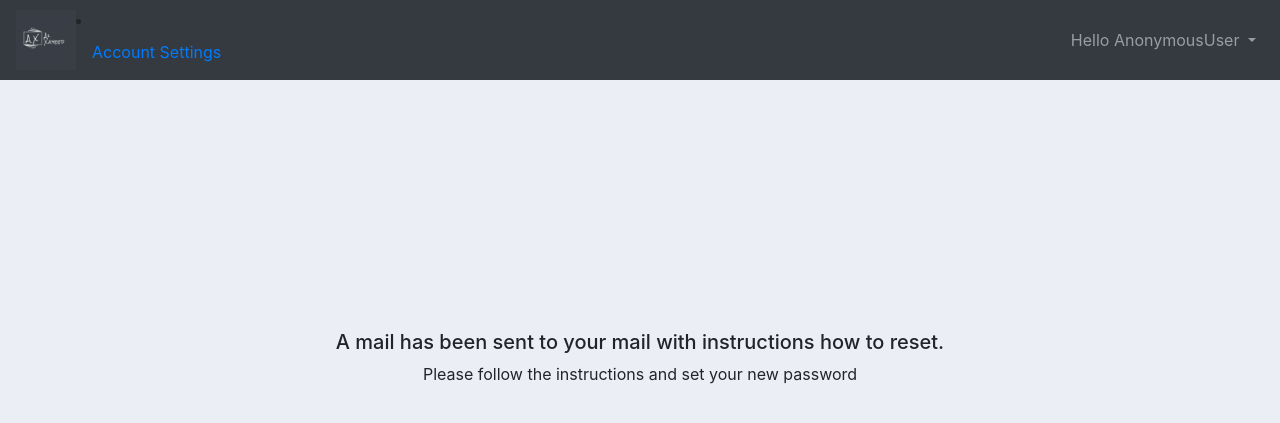
After one commit to alxayeed/customer-management, a Django app: page /reset-password-sent/ in a window 1280 px wide. The commit adds this page. Shown: the top 423 px of the page. Run offline with Django 3.2, Linux system fonts and the light colour scheme; some libraries are stand-ins or nearby versions.

Commit message:
password reset functionality added

```diff
--- a/accounts/templates/accounts/login.html
+++ b/accounts/templates/accounts/login.html
@@ -130,10 +130,10 @@
 					</form>
 
 				</div>
-
 				<div class="mt-4">
-					<div class="d-flex justify-content-center links">
-						Don't have an account? <a href="{% url 'signup' %}" class="ml-2">Sign Up</a>
+					<div>
+						<a class="btn btn-info d-flex justify-content-center links" href="{% url 'signup' %}" class="ml-2">Sign Up</a>
+						<a class="btn btn-danger d-flex justify-content-center links" href="{% url 'reset_password' %}" class="ml-2">Forgot password</a>
 					</div>
 
 				</div>
--- /dev/null
+++ b/accounts/templates/accounts/reset_password_sent.html
@@ -0,0 +1,8 @@
+{% extends 'accounts/base.html' %}
+
+{% block content %}
+<div class="container" style="text-align: center;padding-top: 20%;">
+    <h5>A mail has been sent to your mail with instructions how to reset.</h5>
+    <p>Please follow the instructions and set your new password</p>
+</div>
+{% endblock %}
--- a/accounts/templates/accounts/signup.html
+++ b/accounts/templates/accounts/signup.html
@@ -133,9 +133,9 @@
 				</div>
                 {{ form.errors }}
 				<div class="mt-4">
-					<div class="d-flex justify-content-center links">
-						Already have an account? <a href="{% url 'login' %}" class="ml-2">Login</a>
-					</div>
+
+						<a class="btn btn-info d-flex justify-content-center links" href="{% url 'login' %}" class="ml-2">Log in</a>
+
 				</div>
 			</div>
 		</div>
--- a/accounts/templates/accounts/user_home.html
+++ b/accounts/templates/accounts/user_home.html
@@ -6,6 +6,7 @@
 <div class="row">
     <div class="col-md">
         <div class="card card-body">
+
             <table class="table table-sm">
                 <tr>
                     <th>Product Name</th>
--- a/accounts/urls.py
+++ b/accounts/urls.py
@@ -15,8 +15,19 @@ urlpatterns = [
     path('create-order/<int:pk>/',createOrder, name="create_order"),
     path('update-order/<int:pk>/',updateOrder, name="update_order"),
     path('delete-order/<int:pk>/',deleteOrder, name="delete_order"),
-    path('reset-password/',auth_views.PasswordResetView.as_view(),name='reset_password'),
-    path('reset-password-done/',auth_views.PasswordResetDoneView.as_view(),name='password_reset_done'),
-    path('reset-password/<uidb64>/<token>/',auth_views.PasswordResetConfirmView.as_view(),name='password_reset_confirm'),
-    path('reset-password-complete/',auth_views.PasswordResetCompleteView.as_view(),name='password_reset_complete '),
+    path('reset-password/',
+    auth_views.PasswordResetView.as_view(template_name="accounts/password_reset.html"),
+    name='reset_password'),
+
+    path('reset-password-sent/',
+    auth_views.PasswordResetDoneView.as_view(template_name='accounts/reset_password_sent.html'),
+    name='password_reset_done'),
+
+    path('reset-password/<uidb64>/<token>/',
+    auth_views.PasswordResetConfirmView.as_view(),
+    name='password_reset_confirm'),
+
+    path('reset-password-complete/',
+    auth_views.PasswordResetCompleteView.as_view(template_name='accounts/reset_complete.html'),
+     name='password_reset_complete'),
 ]
--- a/accounts/views.py
+++ b/accounts/views.py
@@ -87,6 +87,7 @@ def loginUser(request):
             #     cursor.execute("SELECT id FROM User Where username= %s",[username])
             #     pk = cursor.fetchone()
             login(request, user)
+
             return redirect('home')
 
         else:
```
Also changed, not shown: accounts/templates/accounts/password_reset.html (added, +14 -0 lines), accounts/templates/accounts/reset_complete.html (added, +9 -0 lines), db.sqlite3.
